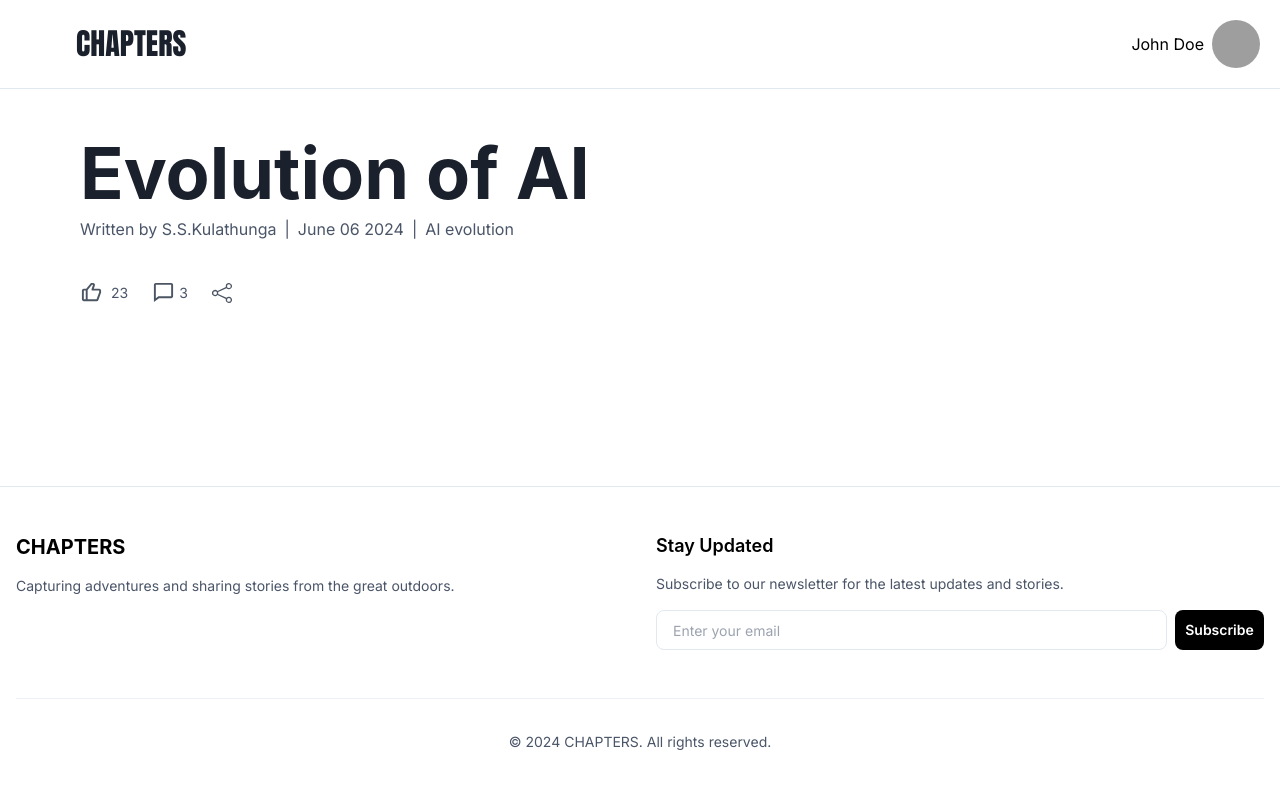
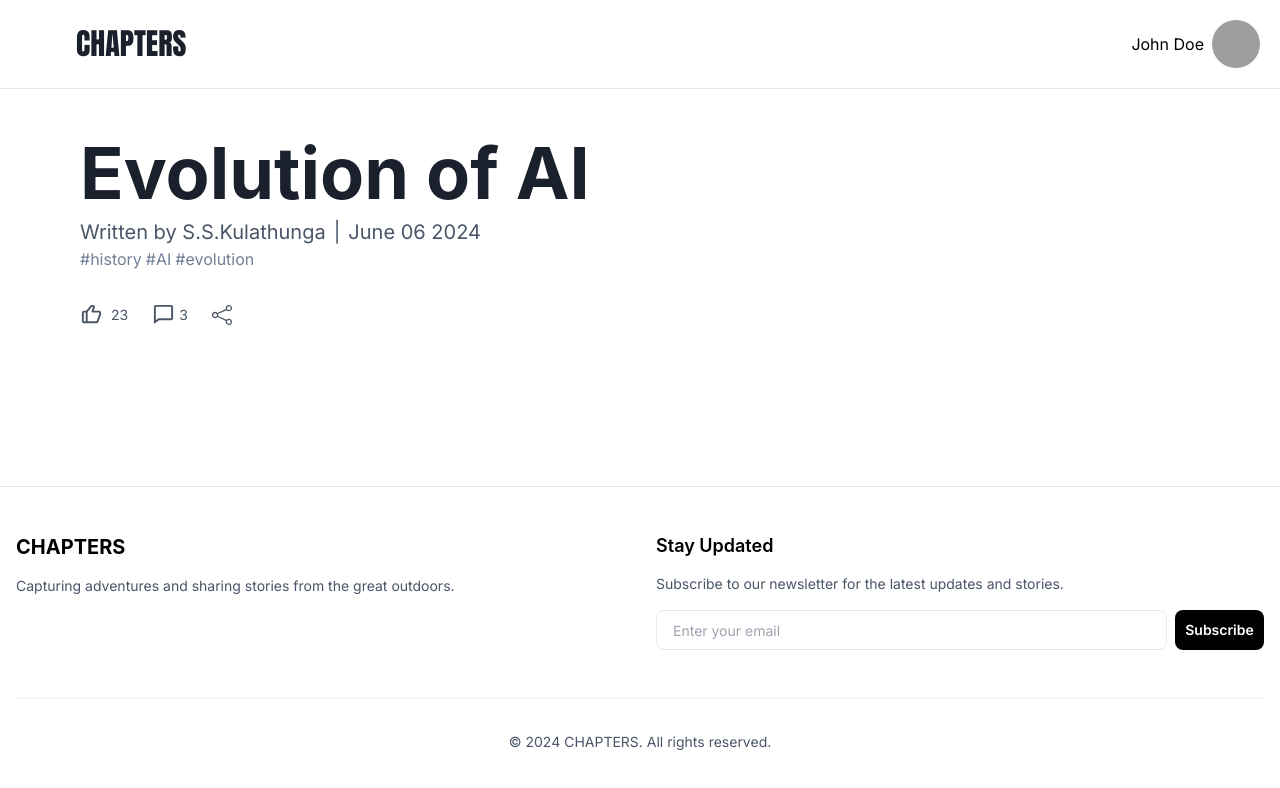
Before and after one commit to comp-math-uom/chapters-frontend, a Next.js app: page /blog/1 in a window 1280 px wide. Shown: the top 788 px of the page. Built offline with nearby package versions, Linux system fonts and the light colour scheme; grey boxes are pictures that could not be loaded.

Commit message:
Hashtags are added to the BlogHeader.

```diff
--- a/app/(blog)/blog/[id]/page.jsx
+++ b/app/(blog)/blog/[id]/page.jsx
@@ -7,9 +7,9 @@ export default function Page() {
                 title="Evolution of AI"
                 author="S.S.Kulathunga"
                 date="June 06 2024"
-                info="AI evolution"
                 likes={23}
                 comments={3}
+                hashtags={['history','AI','evolution']}
             />
         </div>
     );
--- a/app/components/blog/BlogHeader.jsx
+++ b/app/components/blog/BlogHeader.jsx
@@ -1,22 +1,31 @@
-import { Box, Heading, HStack, VStack, Text } from '@chakra-ui/react';
+import { Box, Heading, HStack, VStack, Text,Flex,Tag } from '@chakra-ui/react';
 import { BiLike, BiComment } from 'react-icons/bi';
 import { BsShare } from 'react-icons/bs';
 
-export default function BlogHeader({title,author,date,info,likes,comments}){
+export default function BlogHeader({title,author,date,likes,comments,hashtags}){
     return(
         <Box width={'full'} py={16}>
             <VStack spacing={2} align={"left"}>
                 <Heading as="h1" size="4xl" fontWeight="bold" className={'font-anton'}>
                     {title}
                 </Heading>
-                <HStack spacing={2} color="gray.600">
+                <HStack spacing={2} color="gray.600" fontSize={"xl"}>
                     <Text>Written by {author}</Text>
                     <Text>|</Text>
                     <Text>{date}</Text>
-                    <Text>|</Text>
-                    <Text>{info}</Text>
                 </HStack>
-                <HStack marginTop={8} spacing={6}>
+                <Flex wrap="wrap" gap={1} marginTop={-2}>
+                    {hashtags.map((tag, index) => (
+                        <Text
+                            key={index}
+                            fontSize="m"
+                            color="gray.500"
+                        >
+                            #{tag}
+                        </Text>
+                    ))}
+                </Flex>
+                <HStack marginTop={6} spacing={6}>
                     <HStack className="cursor-pointer hover:opacity-80">
                         <BiLike size={23} className="text-gray-600" />
                         <Text fontSize="sm" color="gray.600">{likes}</Text>
```
